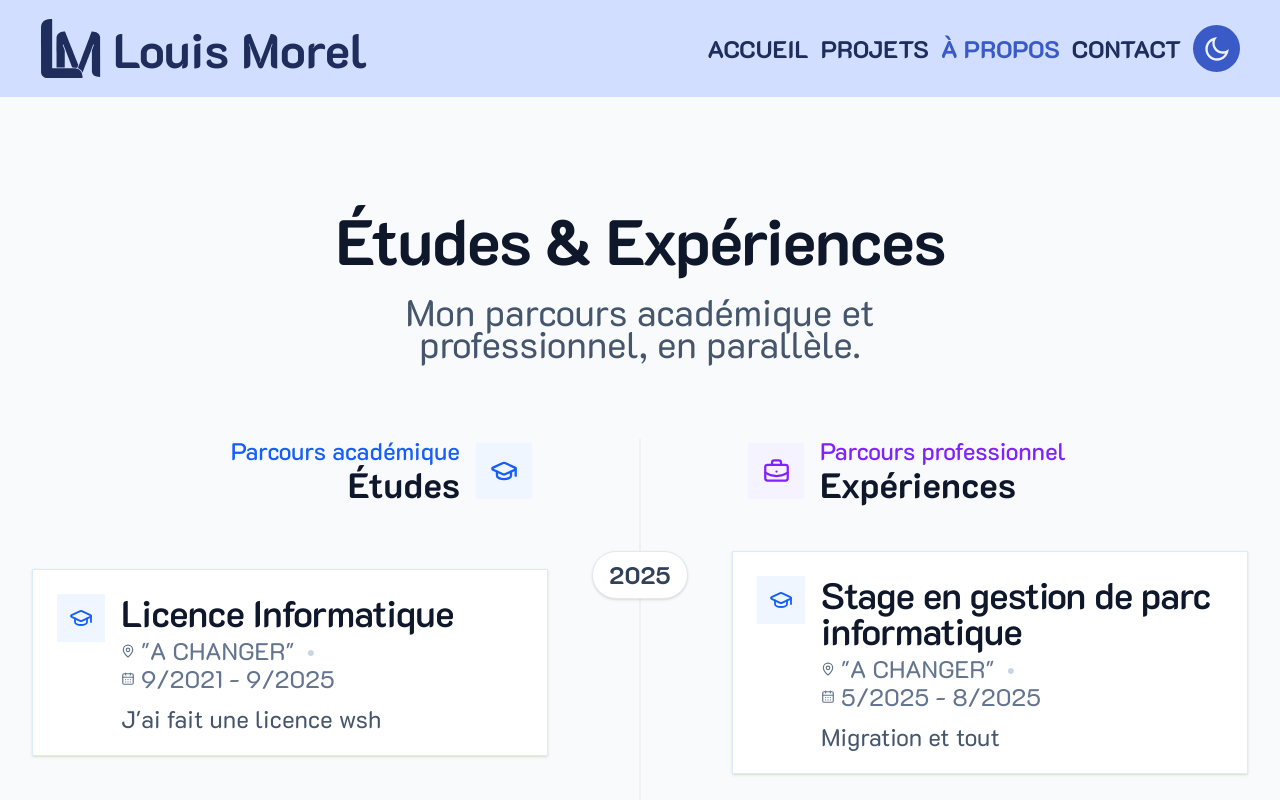
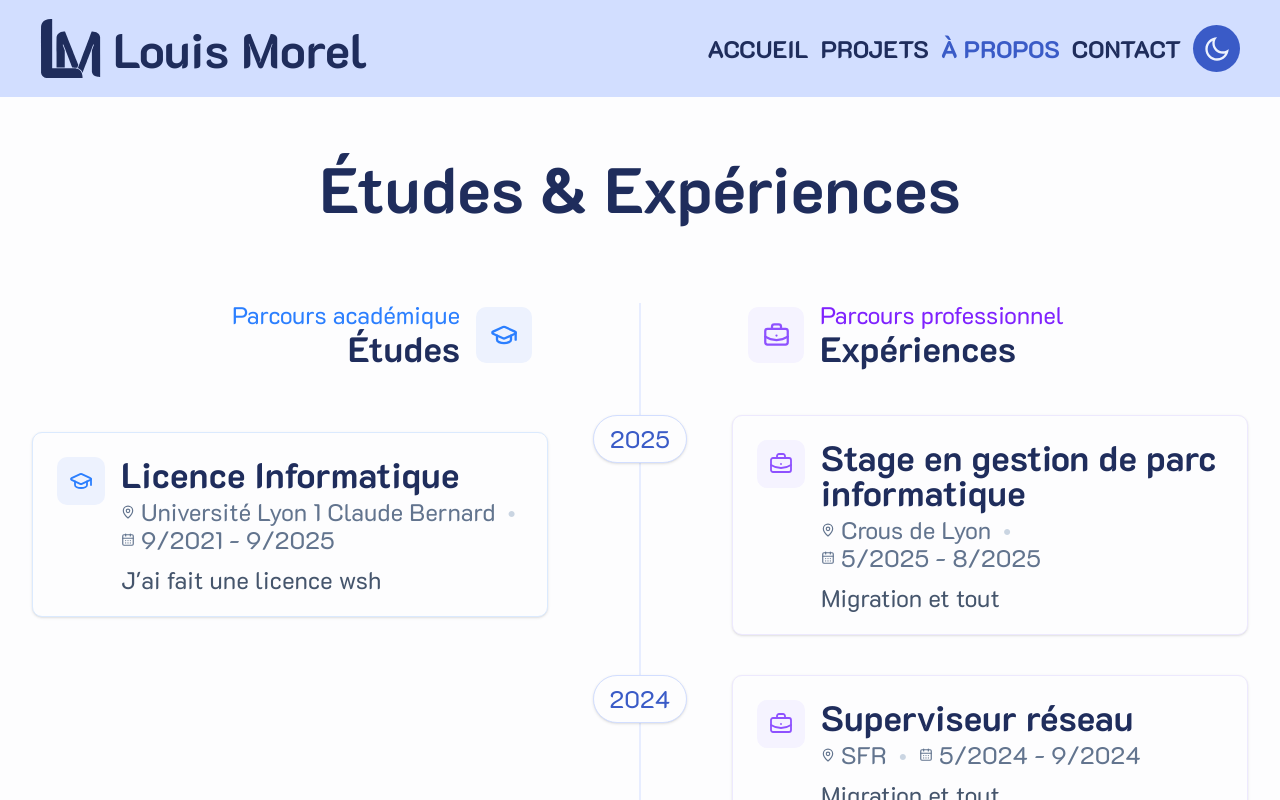
Before and after one commit to lm38550/portfolio, a Next.js app: page /about in a window 1280 px wide. Shown: the top 800 px of the page. Built offline with nearby package versions, Linux system fonts and the light colour scheme.

Commit message:
About : Night mode & visual

```diff
--- a/src/app/about/page.tsx
+++ b/src/app/about/page.tsx
@@ -6,6 +6,7 @@ import {ExperienceList} from "@/modules/about/component/experiences-list";
 
 import { motion } from "framer-motion";
 import {BriefcaseBusiness, GraduationCap, MapPin, CalendarDays} from "lucide-react";
+import {Typography} from "@/ui/design-system/typography/typography";
 
 const years =Array.from(
     new Set(
@@ -13,13 +14,13 @@ const years =Array.from(
             ExperienceList.map(item => item.end.getFullYear())))
 ).sort((a : number, b: number) => b - a).filter((year: number) => year > 0);
 
-function TimeLineCard({item}: {item : Studies | Experiences}) {
+function TimeLineCardStudie({item}: {item : Studies}) {
     return (
         <motion.div
-            initial={{opacity: 0}}
+            initial={{opacity: 0, x : -30}}
             whileInView={{opacity: 1, x : 0}}
             viewport={{once : true, amount : 0.3}}
-            transition={{duration: 0.2, ease: "easeOut"}}
+            transition={{duration: 0.6, ease: "easeOut"}}
             className="relative"
         >
             {/* Connector vers l'axe central */}
@@ -27,28 +28,81 @@ function TimeLineCard({item}: {item : Studies | Experiences}) {
                 bg-gradient-to- r blue-500 to-transparent lg:block -right-10`}
             />
 
-            <div className={`group rounded-2xl border bg-white p-6 shadow-sm
+            <div className={`group rounded border bg-day-100 dark:bg-night-100 p-6 shadow-sm
                 transition-all duration-300 hover:-translate-y-1 hover:shadow-xl
-                border-blue-100 hover:border-blue-200`}
+                border-blue-100 dark:border-blue-950 hover:border-blue-200 dark:hover:border-blue-900`}
             >
                 <div className="flex items-start gap-4">
                     {/* Icon */}
-                    <div className={`flex h-12 w-12 shrink-0 items-center justify-center
-                        rounded-xl bg-blue-50 text-blue-600`}
-                    >
+                    <div className="flex h-12 w-12 shrink-0 items-center justify-center rounded bg-day-200 dark:bg-night-200 text-blue-500">
                         <GraduationCap size={24} strokeWidth={1.8} />
                     </div>
+
                     <div className="min-w-0 flex-1">
                         {/* Title */}
-                        <h3 className="text-lg font-semibold tracking-tight text-slate-900">
+                        <Typography variant="h4" component="h4">
                             {item.title}
-                        </h3>
+                        </Typography>
 
                         {/* Place + period */}
                         <div className="mt-2 flex flex-wrap items-center gap-x-3 gap-y-1 text-sm text-slate-500">
                             <span className="inline-flex items-center gap-1.5">
                                 <MapPin size={14} />
-                                    "A CHANGER"
+                                {item.university}
+                            </span>
+                            <span className="text-slate-300">•</span>
+                            <span className="inline-flex items-center gap-1.5">
+                                <CalendarDays size={14} />
+                                {item.begin.getMonth() + "/" + item.begin.getFullYear() + " - " + item.end.getMonth() + "/" + item.end.getFullYear()}
+                            </span>
+                        </div>
+
+                        {/* Description */}
+                        <p className="mt-4 text-sm leading-6 text-slate-600">
+                            {item.description}
+                        </p>
+                    </div>
+                </div>
+            </div>
+        </motion.div>
+    )
+}
+
+function TimeLineCardExperience({item}: {item : Experiences}) {
+    return (
+        <motion.div
+            initial={{opacity: 0, x : 30}}
+            whileInView={{opacity: 1, x : 0}}
+            viewport={{once : true, amount : 0.3}}
+            transition={{duration: 0.6, ease: "easeOut"}}
+            className="relative"
+        >
+            {/* Connector vers l'axe central */}
+            <div className={`absolute top-1/2 hidden h-px w-10 -translate-y-1/2
+                bg-gradient-to- r blue-500 to-transparent lg:block -right-10`}
+            />
+
+            <div className={`group rounded border bg-day-100 dark:bg-night-100 p-6 shadow-sm
+                transition-all duration-300 hover:-translate-y-1 hover:shadow-xl
+                border-violet-100 dark:border-violet-950 hover:border-violet-200 dark:hover:border-violet-900`}
+            >
+                <div className="flex items-start gap-4">
+                    {/* Icon */}
+                    <div className="flex h-12 w-12 shrink-0 items-center justify-center rounded bg-violet-50 dark:bg-violet-950 text-violet-500">
+                        <BriefcaseBusiness size={24} strokeWidth={1.8} />
+                    </div>
+
+                    <div className="min-w-0 flex-1">
+                        {/* Title */}
+                        <Typography variant="h4" component="h4">
+                            {item.title}
+                        </Typography>
+
+                        {/* Place + period */}
+                        <div className="mt-2 flex flex-wrap items-center gap-x-3 gap-y-1 text-sm text-slate-500">
+                            <span className="inline-flex items-center gap-1.5">
+                                <MapPin size={14} />
+                                {item.place}
                             </span>
                             <span className="text-slate-300">•</span>
                             <span className="inline-flex items-center gap-1.5">
@@ -72,49 +126,44 @@ export default function Home() {
     return (
         <section
             id="parcours"
-            className="relative overflow-hidden bg-slate-50 py-24"
+            className="relative overflow-hidden bg-day-100 dark:bg-night-100 py-14"
         >
             <div className="mx-auto max-w-7xl px-6 lg:px-8">
                 {/* Header */}
                 <motion.div
-                    initial={{opacity: 0, y: 20}}
+                    initial={{opacity: 0, y: -20}}
                     whileInView={{opacity: 1, y: 0}}
                     viewport={{once: true}}
                     transition={{duration: 0.5}}
                     className="mx-auto mb-20 max-w-2xl text-center"
                 >
-                    <h2 className="mt-3 text-4xl font-bold tracking-tight text-slate-900 sm:text-5xl">
+                    <Typography variant="h2" component="h2">
                         Études & Expériences
-                    </h2>
-
-                    <p className="mt-5 text-lg leading-8 text-slate-600">
-                        Mon parcours académique et professionnel, en parallèle.
-                    </p>
+                    </Typography>
                 </motion.div>
 
                 {/* ========================= */}
                 {/* DESKTOP */}
                 {/* ========================= */}
 
-                <div className="relative hidden lg:block">
+                <div className="relative block">
                     {/* Axe central */}
-                    <div className="absolute bottom-0 left-1/2 top-0 w-px -translate-x-1/2 bg-slate-200" />
+                    <div className="absolute bottom-0 left-1/2 top-0 w-px -translate-x-1/2 bg-day-300 dark:bg-night-300" />
 
                     {/* Header des deux colonnes */}
                     <div className="mb-12 grid grid-cols-[1fr_120px_1fr] items-center gap-8">
                         {/* Education */}
                         <div className="flex items-center justify-end gap-4 pr-4">
                             <div className="text-right">
-                                <p className="text-sm font-medium text-blue-600">
+                                <Typography variant="body-base" component="p" className="text-blue-500 dark:text-blue-500">
                                     Parcours académique
-                                </p>
-
-                                <h3 className="mt-1 text-3xl font-bold text-slate-900">
+                                </Typography>
+                                <Typography variant="h4" component="h4" className="mt-1">
                                     Études
-                                </h3>
+                                </Typography>
                             </div>
 
-                            <div className="flex h-14 w-14 items-center justify-center rounded-2xl bg-blue-50 text-blue-600">
+                            <div className="flex h-14 w-14 items-center justify-center rounded bg-day-200 dark:bg-night-200 text-blue-500">
                                 <GraduationCap size={28} />
                             </div>
                         </div>
@@ -124,18 +173,17 @@ export default function Home() {
 
                         {/* Experience */}
                         <div className="flex items-center gap-4 pl-4">
-                            <div className="flex h-14 w-14 items-center justify-center rounded-2xl bg-violet-50 text-violet-600">
+                            <div className="flex h-14 w-14 items-center justify-center rounded bg-violet-50 dark:bg-violet-950 text-violet-500">
                                 <BriefcaseBusiness size={27} />
                             </div>
 
                             <div>
-                                <p className="text-sm font-medium text-violet-600">
+                                <Typography variant="body-base" component="p" className="text-violet-600 dark:text-violet-600">
                                     Parcours professionnel
-                                </p>
-
-                                <h3 className="mt-1 text-3xl font-bold text-slate-900">
+                                </Typography>
+                                <Typography variant="h4" component="h4" className="mt-1">
                                     Expériences
-                                </h3>
+                                </Typography>
                             </div>
                         </div>
                     </div>
@@ -160,7 +208,7 @@ export default function Home() {
                                     <div className="flex justify-end">
                                         {education ? (
                                             <div className="w-full max-w-xl">
-                                                <TimeLineCard item={education} />
+                                                <TimeLineCardStudie item={education} />
                                             </div>
                                         ) : (
                                             <div className="h-1" />
@@ -169,8 +217,11 @@ export default function Home() {
 
                                     {/* CENTER — Year */}
                                     <div className="relative flex justify-center self-start">
-                                        <div className="relative z-10 flex h-12 min-w-[70px] items-center justify-center rounded-full border border-slate-200 bg-white px-4 text-sm font-bold text-slate-700 shadow-sm">
-                                            {year}
+                                        <div className="relative z-10 flex h-12 min-w-[70px] items-center justify-center rounded-full
+                                            border border-day-300 dark:border-night-300 bg-day-100 dark:bg-night-100 px-4 shadow-sm">
+                                            <Typography variant="body-base" component="p">
+                                                {year}
+                                            </Typography>
                                         </div>
                                     </div>
 
@@ -178,7 +229,7 @@ export default function Home() {
                                     <div>
                                         {experience ? (
                                             <div className="w-full max-w-xl">
-                                                <TimeLineCard item={experience} />
+                                                <TimeLineCardExperience item={experience} />
                                             </div>
                                         ) : (
                                             <div className="h-1" />
```
